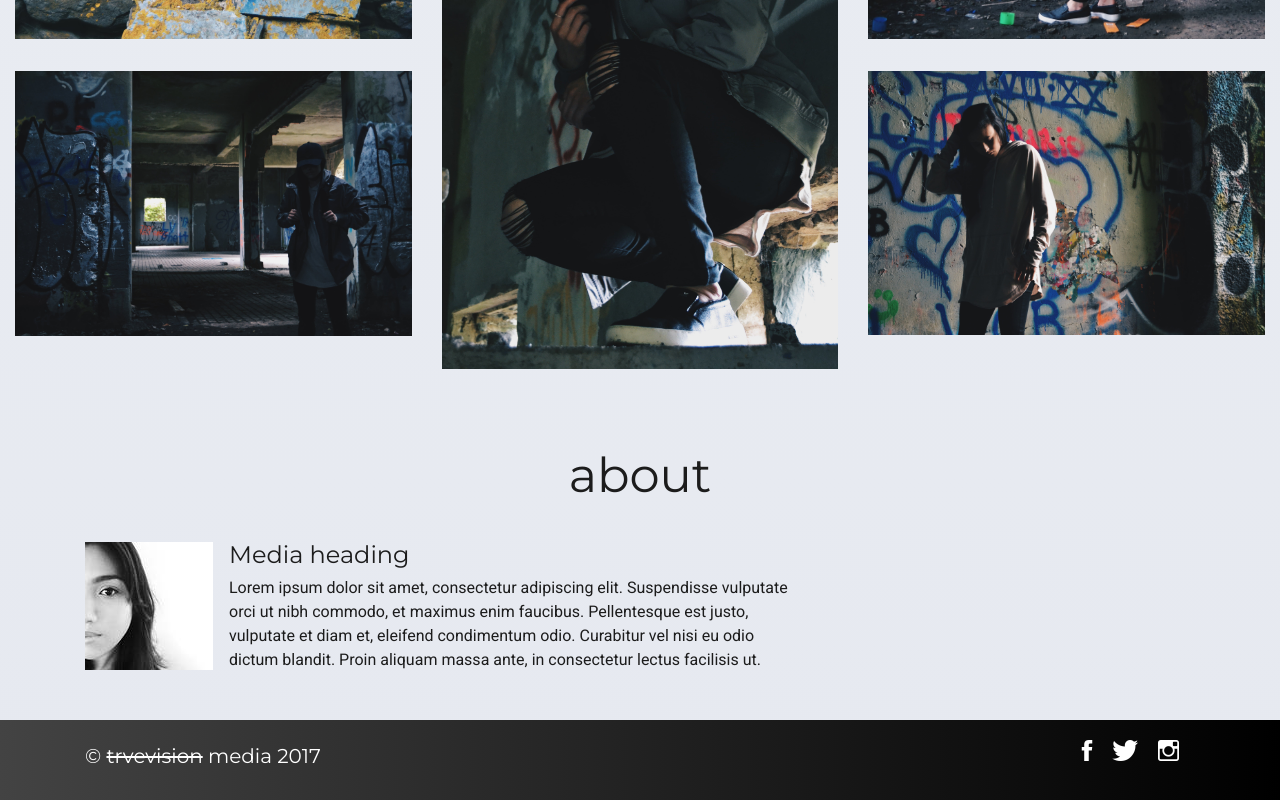
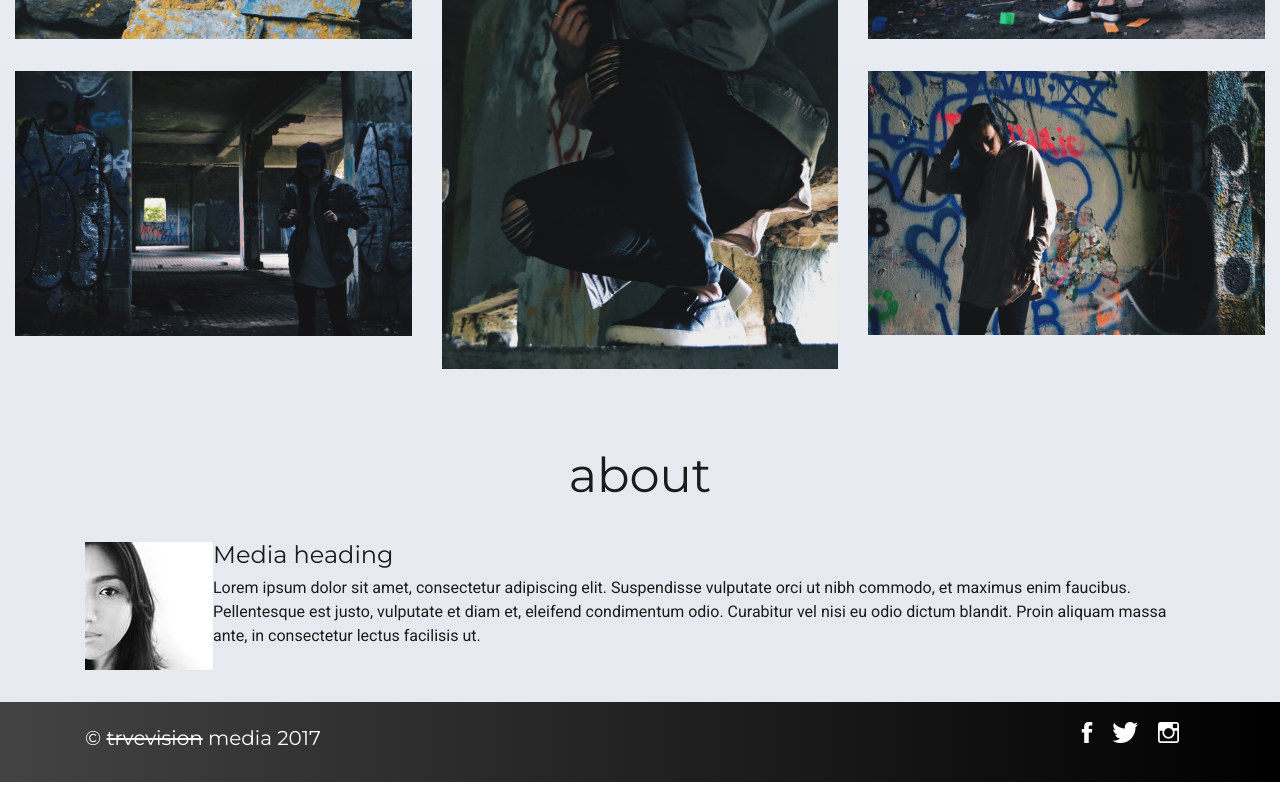
Before and after one commit to rwmarcoux/trvevision, a plain HTML site: page index.html in a window 1280 px wide. Shown: the part 1793-2593 px from the top of the page. Drawn offline with nearby package versions, Linux system fonts and the light colour scheme; a script that the page names is missing; files whose address does not match are found by name.

Commit message:
About Update

```diff
--- a/resources/css/style.css
+++ b/resources/css/style.css
@@ -133,9 +133,6 @@ h2 {
     text-align: center;
 }
 
-.media-body{
-    padding: 0 25rem 0 1rem;
-}
 
 /*---------------------------------*/
 /* FOOTER */
```
